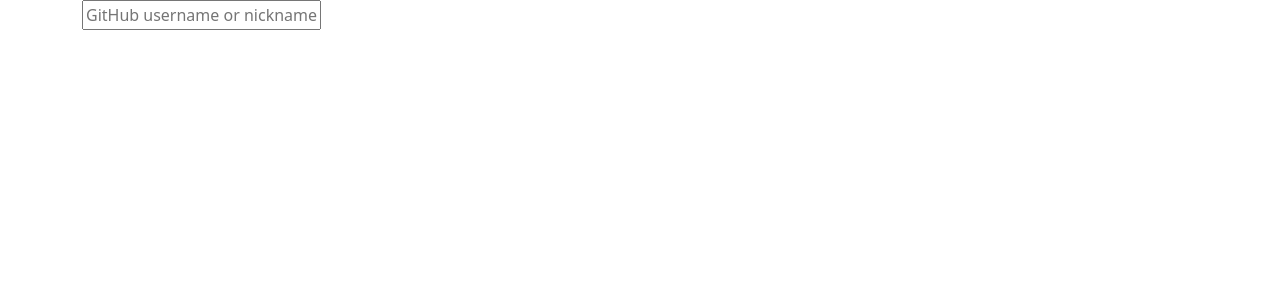
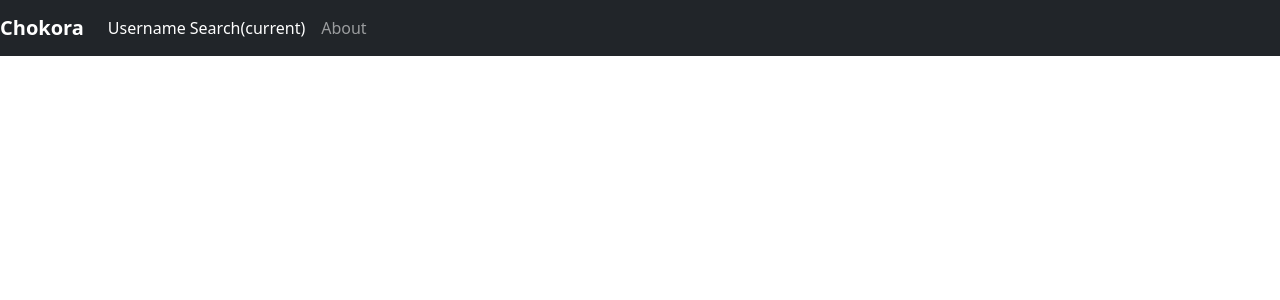
Before and after one commit to CheropS/Chokora, an Angular app: page / in a window 1280 px wide. Shown: the top 300 px of the page. Built offline with nearby package versions, Linux system fonts and the light colour scheme.

Commit message:
Added navigation bar

```diff
--- a/src/app/app.component.html
+++ b/src/app/app.component.html
@@ -1 +1,2 @@
-<app-user></app-user>
+<app-navbar></app-navbar>
+<router-outlet></router-outlet>
--- a/src/app/app.module.ts
+++ b/src/app/app.module.ts
@@ -5,13 +5,15 @@
 import { AppComponent } from './app.component';
 import { UserComponent } from './user/user.component';
 import { AboutComponent } from './about/about.component';
+import { NavbarComponent } from './navbar/navbar.component';
 
 
 @NgModule({
   declarations: [
     AppComponent,
     UserComponent,
-    AboutComponent
+    AboutComponent,
+    NavbarComponent
   ],
   imports: [
     BrowserModule,
--- /dev/null
+++ b/src/app/navbar/navbar.component.html
@@ -0,0 +1,12 @@
+<nav class="navbar navbar-expand-lg navbar-dark bg-dark">
+    <a class="navbar-brand"><b>Chokora</b></a>
+    <button class="navbar-toggler" type="button" data-toggle="collapse" data-target="#navbarNavAltMarkup" aria-controls="navbarNavAltMarkup" aria-expanded="false" aria-label="Toggle navigation">
+      <span class="navbar-toggler-icon"></span>
+    </button>
+    <div class="collapse navbar-collapse" id="navbarNavAltMarkup">
+      <div class="navbar-nav">
+        <a class="nav-item nav-link active" routerLink="user">Username Search<span class="sr-only">(current)</span></a>
+        <a class="nav-item nav-link" routerLink="/about">About</a>
+      </div>
+    </div>
+  </nav>
--- /dev/null
+++ b/src/app/navbar/navbar.component.ts
@@ -0,0 +1,15 @@
+import { Component, OnInit } from '@angular/core';
+
+@Component({
+  selector: 'app-navbar',
+  templateUrl: './navbar.component.html',
+  styleUrls: ['./navbar.component.css']
+})
+export class NavbarComponent implements OnInit {
+
+  constructor() { }
+
+  ngOnInit(): void {
+  }
+
+}
```
Also changed, not shown: src/app/navbar/navbar.component.css (added), 1 other file (tests, documents, lock files or other folders).
